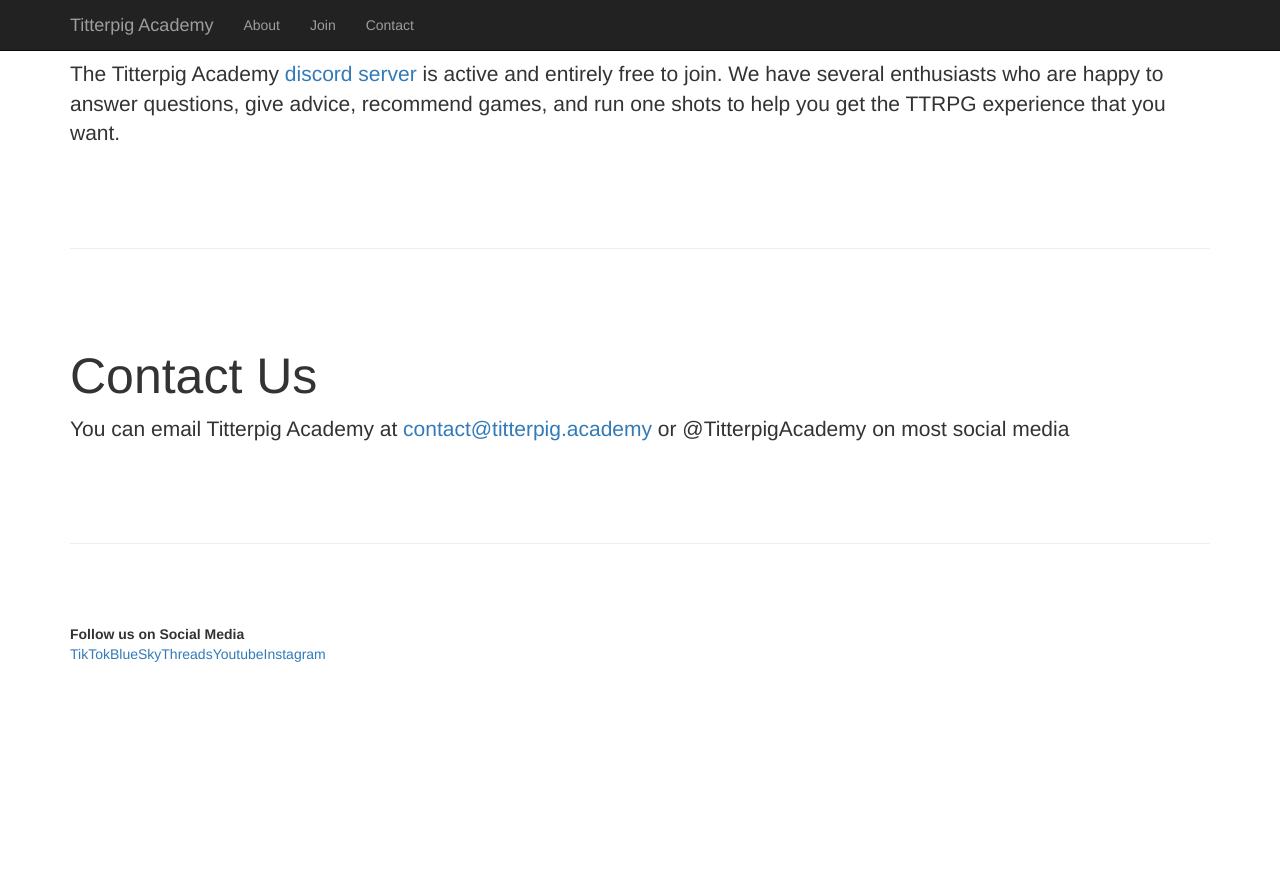
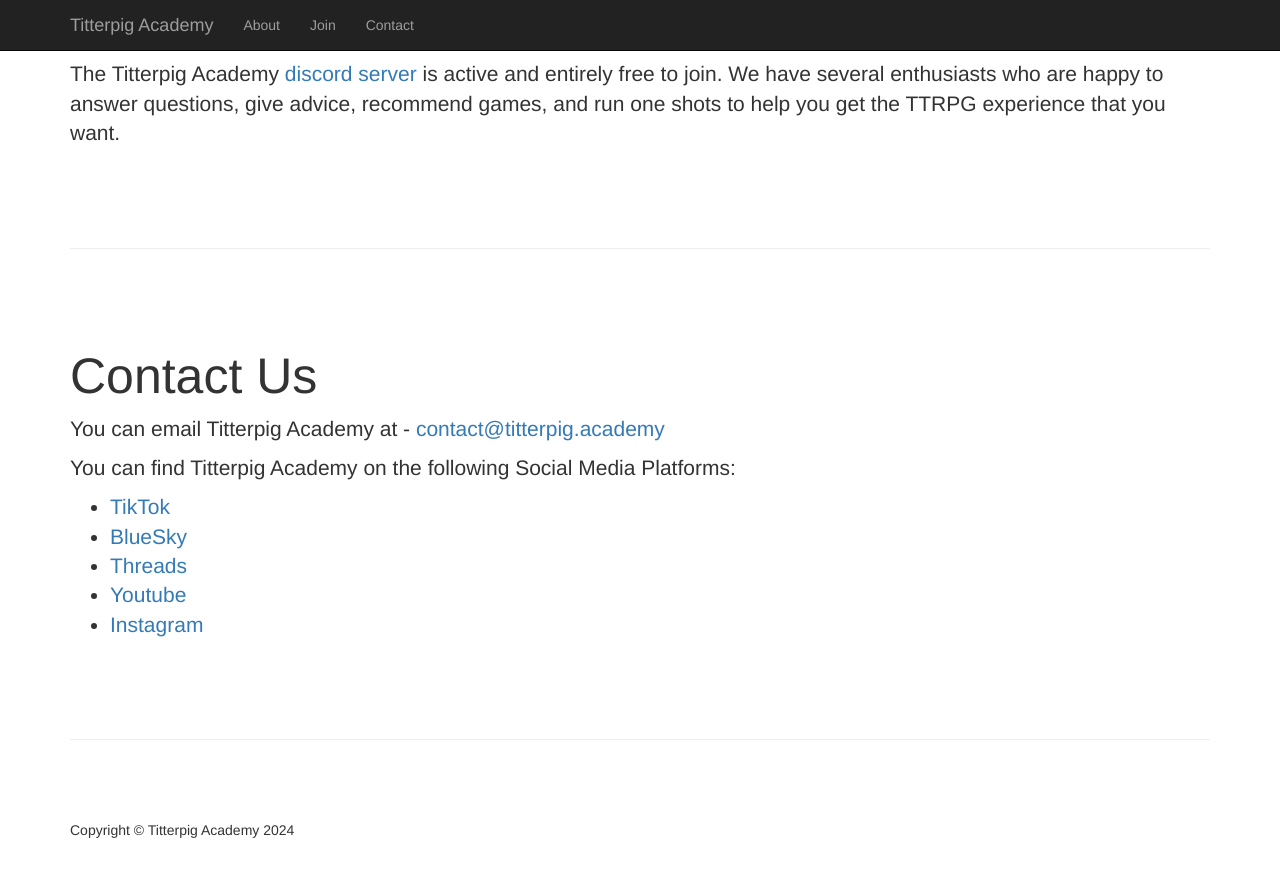
Before and after one commit to Titterpig-Academy/titterpig-academy.github.io, a Jekyll site: the page built from index.html, in a window 1280 px wide and 900 px high, scrolled down 1621 px. Shown: the top 877 px of the window. Built offline with Jekyll 4.4.1, drawn with Linux system fonts in a browser that asks for light colours; before the commit the page ends 2335 px from its top, so only the background shows below that.

Commit message:
moved social media to contact

```diff
--- a/_includes/footer.html
+++ b/_includes/footer.html
@@ -1,21 +1,7 @@
 <footer>
-  <!--<div class='row'>
+  <div class='row'>
     <div class='col-lg-12'>
       <p>Copyright &copy; {{ site.sitename }} {{ site.time | date: '%Y' }}</p>
     </div>
-  </div>-->
-  <table>
-    <tr>
-      <table><tr><th>Follow us on Social Media</th></tr></table>
-    </tr>
-    <tr>
-      <table><tr>
-      <td><a href="https://tiktok.com/@titterpigacademy">  TikTok  </a></td>
-      <td><a href="https://bsky.app/profile/titterpig.academy">  BlueSky  </a></td>
-      <td><a href="https://threads.net/@titterpigacademy">  Threads  </a></td>
-      <td><a href="https://youtube.com/@TitterpigAcademy">  Youtube  </a></td>
-      <td><a href="https://www.instagram.com/titterpigacademy">  Instagram  </a></td>
-      </table></tr>
-    </tr>
-  </table>
+  </div>
 </footer>
```
Also changed, not shown: _features/03-contact.md (+8 -1 lines).
